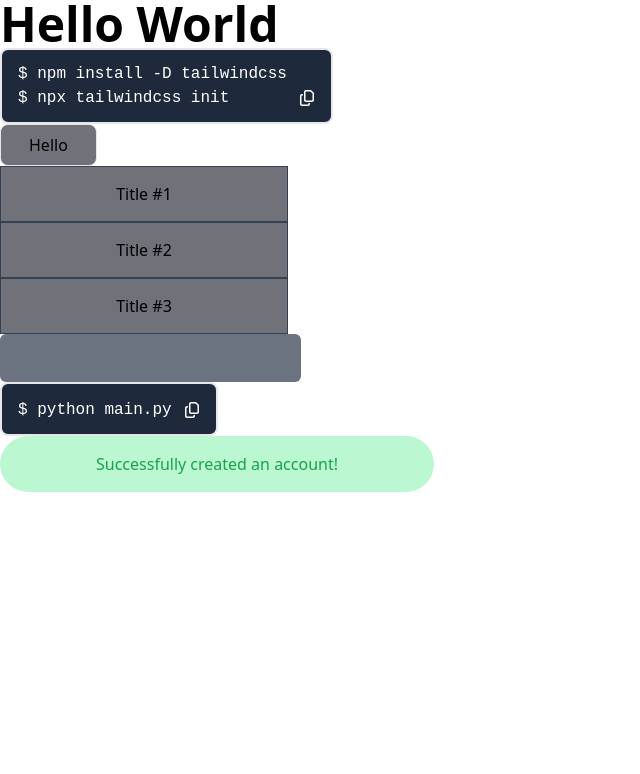
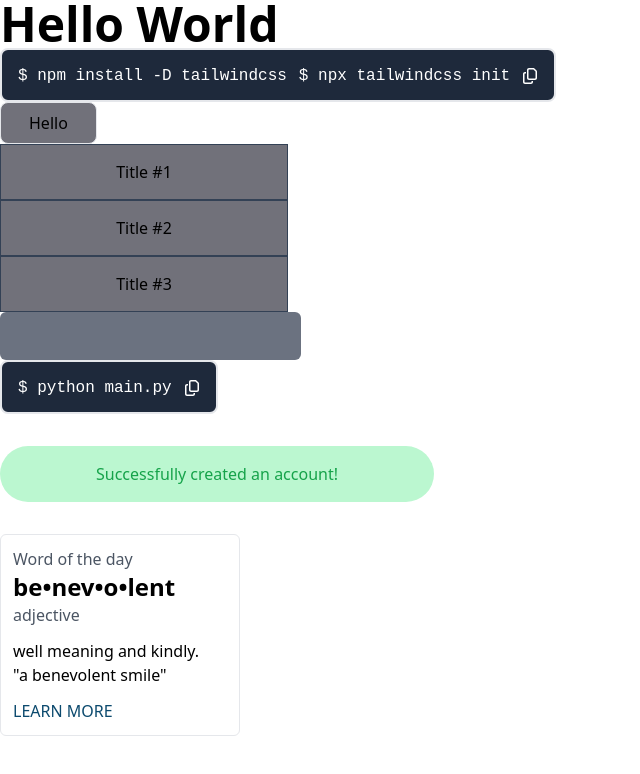
Before and after one commit to oDqnger/LumosUI, a React (Create React App) app: page / in a window 1280 px wide. Shown: the top 774 px of the page, without its empty margins (0-640 px from the left). Built offline with nearby package versions, Linux system fonts and the light colour scheme.

Commit message:
Created the Card component, might add some things to it later.

```diff
--- a/src/App.tsx
+++ b/src/App.tsx
@@ -5,6 +5,7 @@ import { Button } from './components/Button'
 import { Accordian, AccordianItem } from "./components/Accordian";
 import { Input } from "./components/Input"
 import { Alert } from "./components/Alert"
+import { Card } from "./components/Card";
 
 function App() {
   return (
@@ -28,9 +29,17 @@ function App() {
         </AccordianItem>
       </Accordian>
       <Input type="email" sizes="md" radius="md" />
-      <br/><Snippet>python main.py</Snippet>
+      <br/><Snippet>python main.py</Snippet><br />
+      <Alert className="mb-8 mt-8" theme="success" radius="full">Successfully created an account!</Alert>
       <br />
-      <Alert theme="success" radius="full">Successfully created an account!</Alert>
+      <Card radius="md" className="pr-10">
+        <span className="text-gray-600">Word of the day</span>
+        <h1 className="font-semibold text-2xl">be•nev•o•lent</h1>
+        <span className="text-gray-600">adjective</span>
+        <p className="mt-3 mb-3">well meaning and kindly.
+        <br />"a benevolent smile"</p>
+        <a href="www.youtube.com" className="text-sky-900">LEARN MORE</a>
+      </Card>
     </>
   );
 }
--- /dev/null
+++ b/src/components/Card/Card.tsx
@@ -0,0 +1,25 @@
+import React from "react"
+import { AllProps } from "./card.d"
+import { baseStyles, radiusStyles } from "./CardStyles";
+
+export default function Card(props: AllProps) {
+
+    const {
+        children: text,
+        className,
+        radius="xl",
+        ...defaultProps
+    } = props;
+
+    const combinedStyles = baseStyles + radiusStyles[radius] + className;
+
+    return (
+        <>
+            <div
+            className={combinedStyles}
+            {...defaultProps}
+            >{text}
+            </div>
+        </>
+    )
+}
--- /dev/null
+++ b/src/components/Card/CardStyles.tsx
@@ -0,0 +1,10 @@
+export const radiusStyles = {
+    "none": " rounded-none ",
+    "sm": " rounded-sm ",
+    "md": " rounded-md ",
+    "lg": " rounded-lg ",
+    "xl": " rounded-xl ",
+    "full": " rounded-full ",
+}
+
+export const baseStyles = "border inline-block p-3";
--- /dev/null
+++ b/src/components/Card/index.tsx
@@ -0,0 +1 @@
+export { default as Card } from "./Card"
--- a/src/components/Snippet/Snippet.tsx
+++ b/src/components/Snippet/Snippet.tsx
@@ -16,15 +16,15 @@ export function Snippet(props: SnippetProps) {
     } = props;
 
     const [hasCopied, setHasCopied] = useState(false);
-    const [lines, setLines] = useState(`${symbol}\n${text}`)
+    const [lines, setLines] = useState([<h2 className={textStyles}>{symbol + "\n"}{text}</h2>])
 
     const handleClick = () => {
         const str = () => {
             let s = "";
 
-            for (const line of lines) {
+            lines.forEach(line => {
                 s += `${line.props.children[1].props.children}\n`;
-            }
+            })
 
             return s;
         }
@@ -47,9 +47,7 @@ export function Snippet(props: SnippetProps) {
     useEffect(() => {
         if (typeof text === "object") {
             setLines(text.map(t =>
-                <>
-                    <span>{symbol + "\n"}{t}</span><br />
-                </>
+                <h3 className={textStyles}>{symbol + "\n"}{t}</h3>
             ))
         }
     // eslint-disable-next-line react-hooks/exhaustive-deps
@@ -65,7 +63,7 @@ export function Snippet(props: SnippetProps) {
         <>
             <div
             className={baseStyles + className + " " +sizes[size]}>
-                <h3 className={textStyles}>{lines}</h3>
+                {lines}
                 <button onClick={handleClick}>
                     {logo()}
                 </button>
--- a/src/index.tsx
+++ b/src/index.tsx
@@ -2,7 +2,7 @@ import React from 'react';
 import ReactDOM from 'react-dom/client';
 import App from './App';
 
-const root = ReactDOM.createRoot(document.getElementById('root'));
+const root = ReactDOM.createRoot(document.getElementById('root') as HTMLElement);
 root.render(
   <React.StrictMode>
     <App />
--- a/src/styles/output.css
+++ b/src/styles/output.css
@@ -535,6 +535,56 @@ video {
   --tw-backdrop-sepia:  ;
 }
 
+.container {
+  width: 100%;
+}
+
+@media (min-width: 640px) {
+  .container {
+    max-width: 640px;
+  }
+}
+
+@media (min-width: 768px) {
+  .container {
+    max-width: 768px;
+  }
+}
+
+@media (min-width: 1024px) {
+  .container {
+    max-width: 1024px;
+  }
+}
+
+@media (min-width: 1280px) {
+  .container {
+    max-width: 1280px;
+  }
+}
+
+@media (min-width: 1536px) {
+  .container {
+    max-width: 1536px;
+  }
+}
+
+.mb-3 {
+  margin-bottom: 0.75rem;
+}
+
+.mb-8 {
+  margin-bottom: 2rem;
+}
+
+.mt-3 {
+  margin-top: 0.75rem;
+}
+
+.mt-8 {
+  margin-top: 2rem;
+}
+
 .inline-block {
   display: inline-block;
 }
@@ -575,12 +625,21 @@ video {
   border-radius: 0.125rem;
 }
 
+.rounded-xl {
+  border-radius: 0.75rem;
+}
+
 .border {
   border-width: 1px;
 }
 
 .border-2 {
   border-width: 2px;
+}
+
+.border-cyan-600 {
+  --tw-border-opacity: 1;
+  border-color: rgb(8 145 178 / var(--tw-border-opacity));
 }
 
 .border-gray-500 {
@@ -598,29 +657,9 @@ video {
   border-color: rgb(31 41 55 / var(--tw-border-opacity));
 }
 
-.border-slate-700 {
-  --tw-border-opacity: 1;
-  border-color: rgb(51 65 85 / var(--tw-border-opacity));
-}
-
-.border-zinc-500 {
-  --tw-border-opacity: 1;
-  border-color: rgb(113 113 122 / var(--tw-border-opacity));
-}
-
-.border-green-200 {
-  --tw-border-opacity: 1;
-  border-color: rgb(187 247 208 / var(--tw-border-opacity));
-}
-
 .border-green-600 {
   --tw-border-opacity: 1;
   border-color: rgb(22 163 74 / var(--tw-border-opacity));
-}
-
-.border-cyan-600 {
-  --tw-border-opacity: 1;
-  border-color: rgb(8 145 178 / var(--tw-border-opacity));
 }
 
 .border-red-600 {
@@ -628,9 +667,19 @@ video {
   border-color: rgb(220 38 38 / var(--tw-border-opacity));
 }
 
+.border-slate-700 {
+  --tw-border-opacity: 1;
+  border-color: rgb(51 65 85 / var(--tw-border-opacity));
+}
+
 .border-yellow-600 {
   --tw-border-opacity: 1;
   border-color: rgb(202 138 4 / var(--tw-border-opacity));
+}
+
+.border-zinc-500 {
+  --tw-border-opacity: 1;
+  border-color: rgb(113 113 122 / var(--tw-border-opacity));
 }
 
 .bg-amber-300 {
@@ -698,11 +747,6 @@ video {
   background-color: rgb(252 165 165 / var(--tw-bg-opacity));
 }
 
-.bg-red-400 {
-  --tw-bg-opacity: 1;
-  background-color: rgb(248 113 113 / var(--tw-bg-opacity));
-}
-
 .bg-red-600 {
   --tw-bg-opacity: 1;
   background-color: rgb(220 38 38 / var(--tw-bg-opacity));
@@ -726,6 +770,11 @@ video {
 .bg-sky-700 {
   --tw-bg-opacity: 1;
   background-color: rgb(3 105 161 / var(--tw-bg-opacity));
+}
+
+.bg-slate-400 {
+  --tw-bg-opacity: 1;
+  background-color: rgb(148 163 184 / var(--tw-bg-opacity));
 }
 
 .bg-slate-800 {
@@ -773,14 +822,8 @@ video {
   background-color: rgb(63 63 70 / var(--tw-bg-opacity));
 }
 
-.bg-red-500 {
-  --tw-bg-opacity: 1;
-  background-color: rgb(239 68 68 / var(--tw-bg-opacity));
-}
-
-.bg-red-100 {
-  --tw-bg-opacity: 1;
-  background-color: rgb(254 226 226 / var(--tw-bg-opacity));
+.p-3 {
+  padding: 0.75rem;
 }
 
 .pb-1 {
@@ -895,6 +938,11 @@ video {
   font-family: Fira Code, monospace;
 }
 
+.text-2xl {
+  font-size: 1.5rem;
+  line-height: 2rem;
+}
+
 .text-5xl {
   font-size: 3rem;
   line-height: 1;
@@ -928,9 +976,19 @@ video {
   font-weight: 600;
 }
 
+.text-blue-800 {
+  --tw-text-opacity: 1;
+  color: rgb(30 64 175 / var(--tw-text-opacity));
+}
+
 .text-cyan-600 {
   --tw-text-opacity: 1;
   color: rgb(8 145 178 / var(--tw-text-opacity));
+}
+
+.text-gray-600 {
+  --tw-text-opacity: 1;
+  color: rgb(75 85 99 / var(--tw-text-opacity));
 }
 
 .text-green-600 {
@@ -953,8 +1011,24 @@ video {
   color: rgb(202 138 4 / var(--tw-text-opacity));
 }
 
+.text-sky-800 {
+  --tw-text-opacity: 1;
+  color: rgb(7 89 133 / var(--tw-text-opacity));
+}
+
+.text-sky-900 {
+  --tw-text-opacity: 1;
+  color: rgb(12 74 110 / var(--tw-text-opacity));
+}
+
 .opacity-100 {
   opacity: 1;
+}
+
+.shadow {
+  --tw-shadow: 0 1px 3px 0 rgb(0 0 0 / 0.1), 0 1px 2px -1px rgb(0 0 0 / 0.1);
+  --tw-shadow-colored: 0 1px 3px 0 var(--tw-shadow-color), 0 1px 2px -1px var(--tw-shadow-color);
+  box-shadow: var(--tw-ring-offset-shadow, 0 0 #0000), var(--tw-ring-shadow, 0 0 #0000), var(--tw-shadow);
 }
 
 .transition {
--- a/tsconfig.json
+++ b/tsconfig.json
@@ -6,7 +6,7 @@
     "esModuleInterop": true,                             /* Emit additional JavaScript to ease support for importing CommonJS modules. This enables 'allowSyntheticDefaultImports' for type compatibility. */
     "forceConsistentCasingInFileNames": true,            /* Ensure that casing is correct in imports. */
     "strict": true,                                      /* Enable all strict type-checking options. */
-    "noImplicitAny": true,                            /* Enable error reporting for expressions and declarations with an implied 'any' type. */
+    "noImplicitAny": false,                            /* Enable error reporting for expressions and declarations with an implied 'any' type. */
     "skipLibCheck": true,                             /* Skip type checking all .d.ts files. */
     "moduleResolution": "Bundler"
   },
```
Also changed, not shown: src/components/Card/card.d.tsx (added, +12 -0 lines), 2 other files (tests, documents, lock files or other folders).
